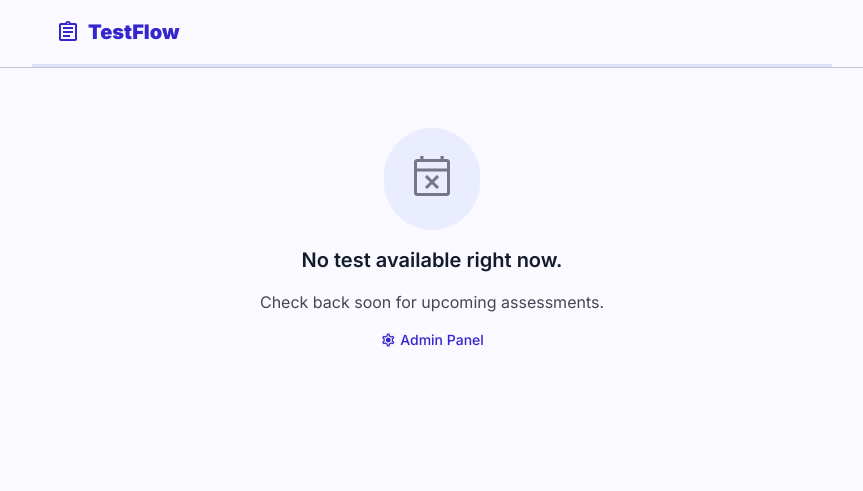
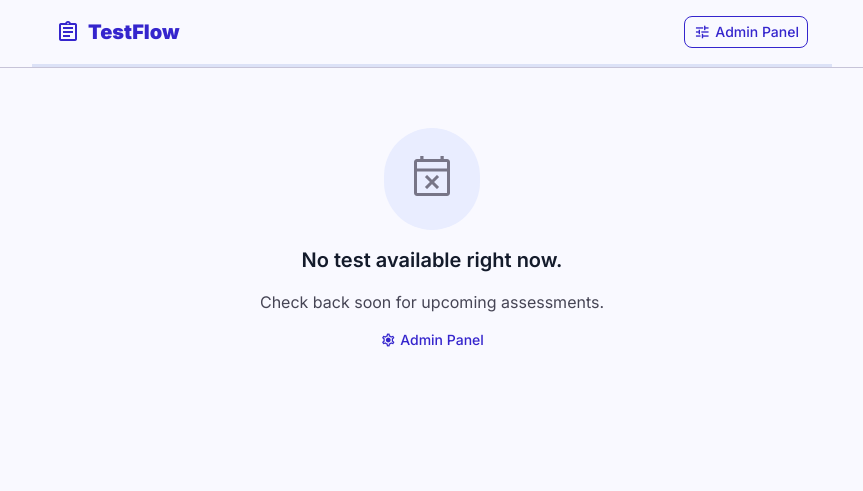
Before and after one commit to deepak-9962/daily-test, a website: page public/index.html in a window 1280 px wide. Shown: the whole page, without its empty margins (208-1071 px from the left). Drawn offline with nearby package versions, Linux system fonts and the light colour scheme; no server answers.

Commit message:
Add Admin Panel navigation button to header and landing screen in participant view

```diff
--- a/public/index.html
+++ b/public/index.html
@@ -52,9 +52,15 @@
       <span class="material-symbols-outlined text-primary">assignment</span>
       <h1 id="header-title" class="text-headline-md font-headline-md font-black text-primary">TestFlow</h1>
     </div>
-    <div id="timer-wrapper" class="hidden items-center gap-sm border border-outline-variant rounded-md px-sm py-xs bg-surface-container-lowest">
-      <span class="material-symbols-outlined text-primary text-[18px]">schedule</span>
-      <span id="timer" class="text-timer-mono font-timer-mono text-primary">--:--</span>
+    <div class="flex items-center gap-sm">
+      <div id="timer-wrapper" class="hidden items-center gap-sm border border-outline-variant rounded-md px-sm py-xs bg-surface-container-lowest">
+        <span class="material-symbols-outlined text-primary text-[18px]">schedule</span>
+        <span id="timer" class="text-timer-mono font-timer-mono text-primary">--:--</span>
+      </div>
+      <a href="admin.html" class="flex items-center gap-xs px-sm py-1.5 rounded-lg border border-primary text-primary text-label-md font-medium hover:bg-primary hover:text-white transition-colors">
+        <span class="material-symbols-outlined text-[18px]">tune</span>
+        <span>Admin Panel</span>
+      </a>
     </div>
   </div>
   <!-- Progress Bar -->
@@ -108,6 +114,9 @@
       <span>Start Test</span>
       <span class="material-symbols-outlined group-hover:translate-x-1 transition-transform">arrow_forward</span>
     </button>
+    <a href="admin.html" class="text-label-md text-primary hover:underline font-label-md flex items-center gap-xs pt-xs">
+      <span class="material-symbols-outlined text-[16px]">tune</span> Teacher / Admin Panel
+    </a>
   </div>
 
   <!-- Questions Container (during test) -->
```
